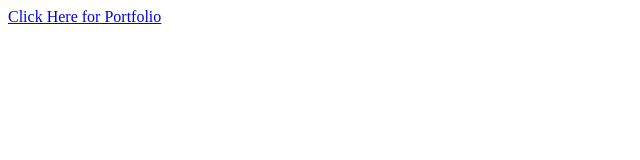
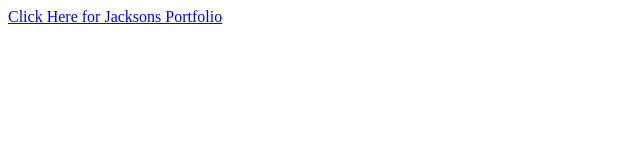
Before and after one commit to Jacksonmooooore/Jackson-Portfolio, a plain HTML site: page index.html in a window 1280 px wide. Shown: the full height of the page, 0-640 px from the left. Drawn offline with Linux system fonts and the light colour scheme.

Commit message:
Update index.html

```diff
--- a/index.html
+++ b/index.html
@@ -1,3 +1,3 @@
 <html>
-  <p><a href="Jackson%20Moore_Portfolio.pdf">Click Here for Portfolio</a></p>
+   <p></p><a href="Jackson%20Moore_2024.pdf"/>Click Here for Jacksons Portfolio</a></p>
 </html>
```
